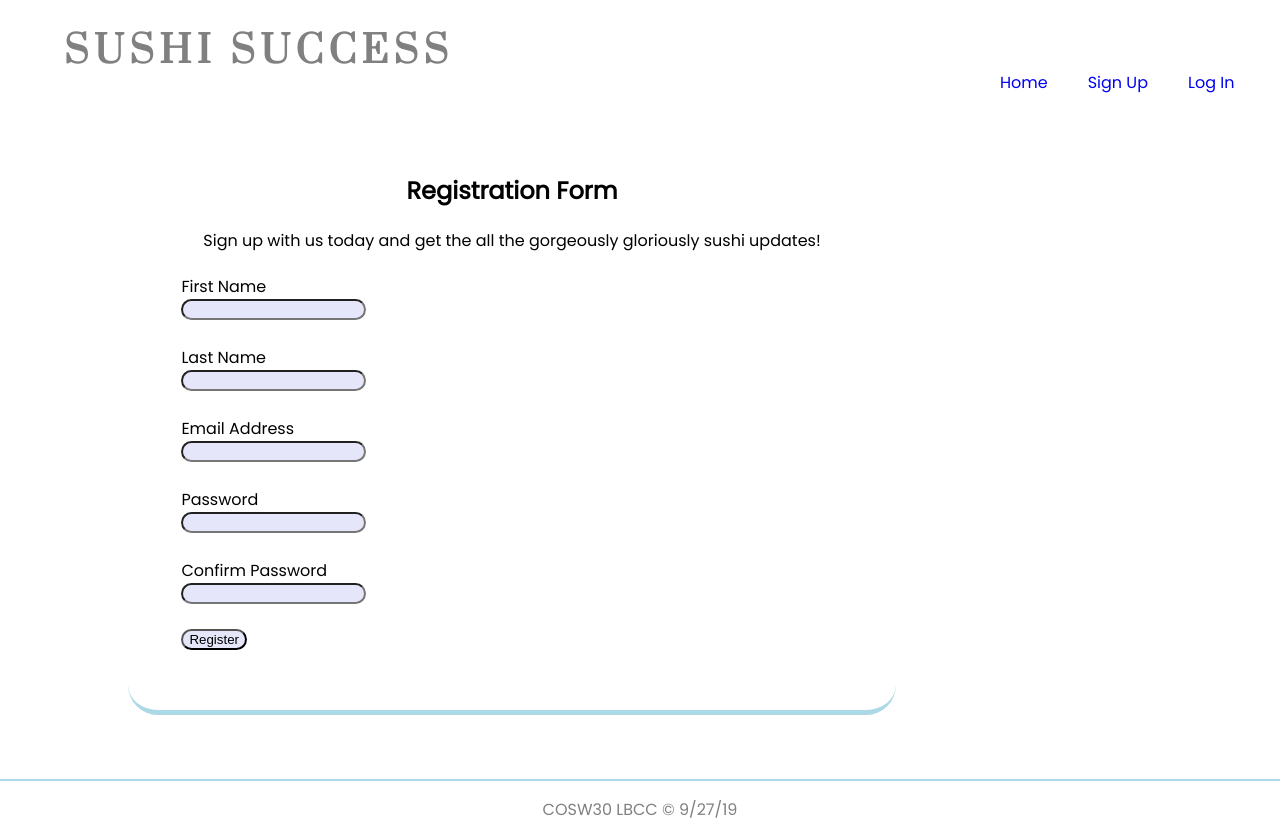
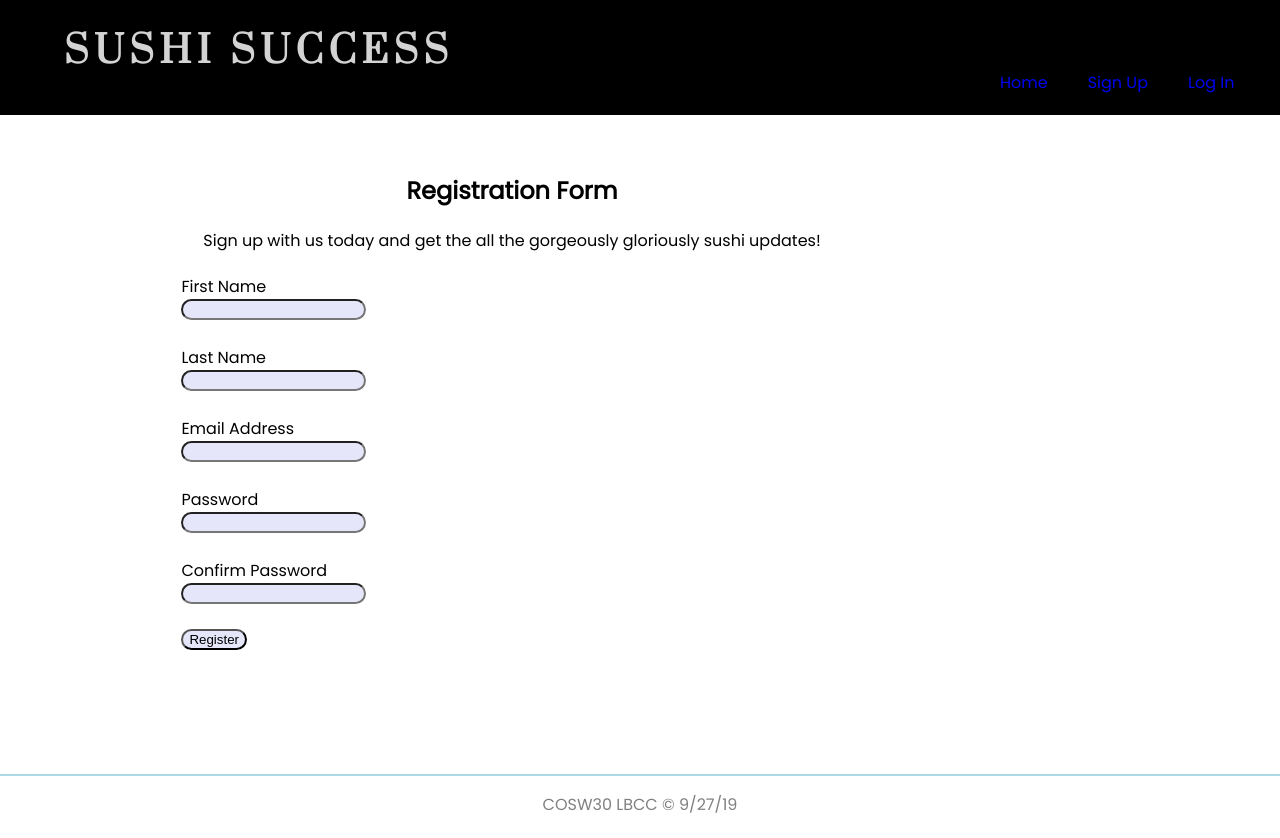
Before and after one commit to camiviban/cosw30-fall2019, a PHP site: page /homework/homework5_practice/register.php in a window 1280 px wide. After the commit the page ends 813 px from the top, so only its background shows below. Run offline with PHP 8.4, Linux system fonts and the light colour scheme.

Commit message:
Added black header

```diff
--- a/homework/homework5_practice/includes/styles.css
+++ b/homework/homework5_practice/includes/styles.css
@@ -22,8 +22,8 @@ h3 {
 
 header {
      padding-top: 2%;
-     background-color: white;
-     color: gray;
+     background-color: black;
+     color: lightgray;
     }
 
 nav {
@@ -50,11 +50,11 @@ li a {
     }
 
 li a:visited {
-    color: black;
+    color: lightgray;
     }
 
 li a:active {
-    color: black;
+    color: lightgray;
     }
 
 li a:hover {
@@ -72,7 +72,6 @@ img {
     margin: 0 30% 5% 10%;
     padding: 3%;
     border-radius: 30px;
-    border-bottom: 5px solid lightblue;
     }
 
 .index_sections {
```
